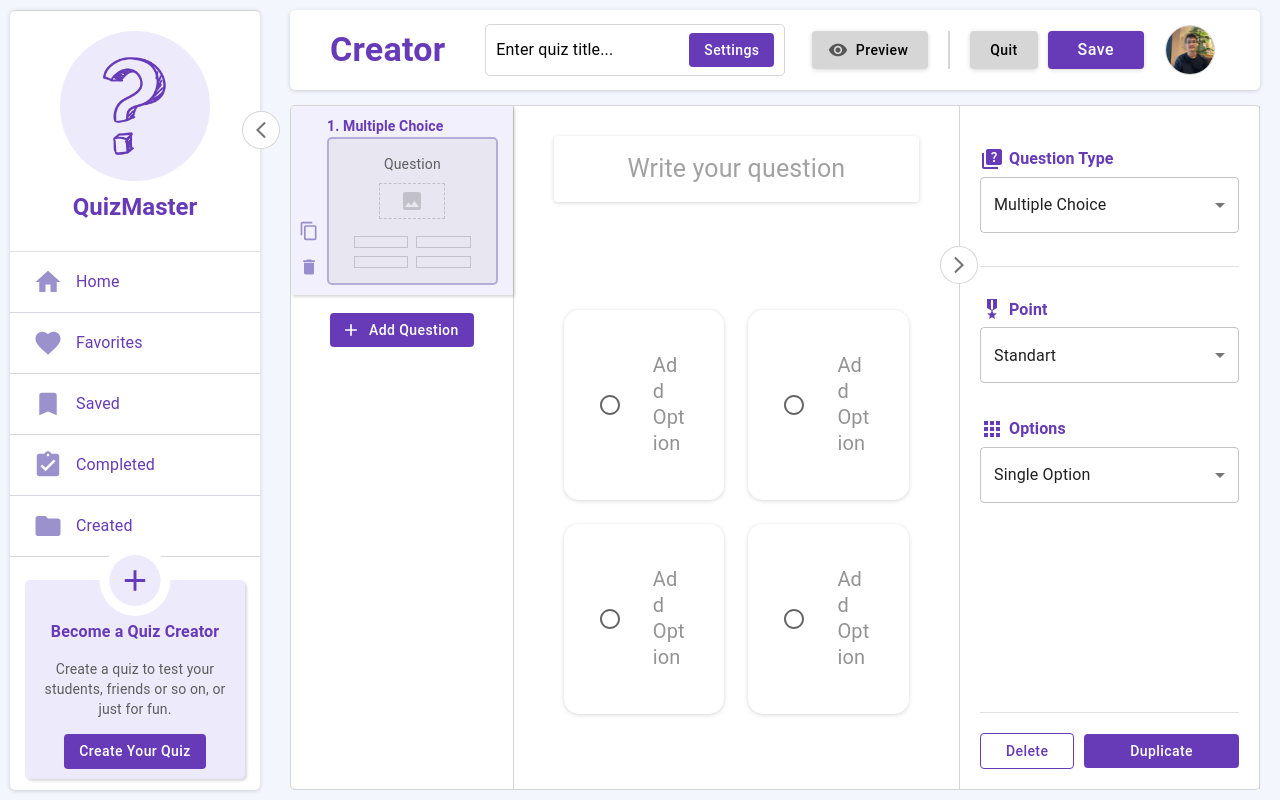
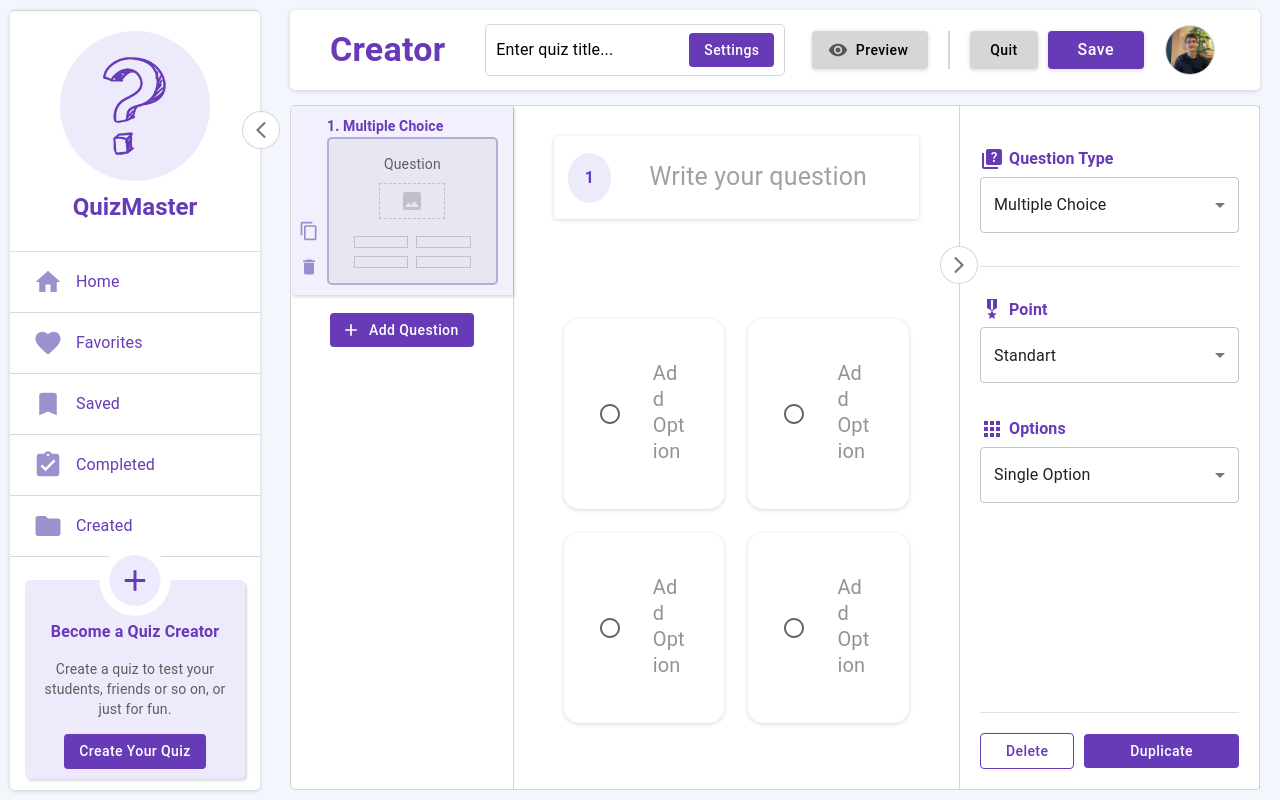
Before and after one commit to GoktugSulun/QuizMaster, a React (Vite) app in the folder frontend/: page /creator/1 in a window 1280 px wide. Built offline with nearby package versions, Linux system fonts and the light colour scheme; sample sign-in values are in the browser's storage.

Commit message:
Allow user to navigate slides using keyboard arrow

```diff
--- a/frontend/src/Pages/Creator/Components/Question/Components/QuestionHeader.tsx
+++ b/frontend/src/Pages/Creator/Components/Question/Components/QuestionHeader.tsx
@@ -1,6 +1,21 @@
 import { TextInput } from "@/Core/Inputs";
 import { Stack, useTheme } from "@mui/material"
 import { useFormContext } from "react-hook-form";
+
+const QuestionNumber = (props: { index: number; }) => (
+  <Stack
+    bgcolor="custom.light"
+    color="primary.main"
+    width={50}
+    height={50}
+    borderRadius="50%"
+    alignItems="center"
+    justifyContent="center"
+    fontWeight="bold"
+  >
+    { props.index + 1 }
+  </Stack>
+);
 
 const QuestionHeader = () => {
   const theme = useTheme();
@@ -18,6 +33,7 @@ const QuestionHeader = () => {
     >
       <TextInput
         name={`questions.${index}.name`}
+        startAdornment={<QuestionNumber index={index} />}
         value={name}
         control={form.control}
         sx={{
--- a/frontend/src/Pages/Creator/Components/Question/Question.tsx
+++ b/frontend/src/Pages/Creator/Components/Question/Question.tsx
@@ -2,7 +2,7 @@ import * as S from '../../Style/Creator.style';
 import QuestionHeader from './Components/QuestionHeader';
 import Options from './Components/Options';
 
-const Question = ({}) => {
+const Question = () => {
 
   return (
     <S.Question>
--- a/frontend/src/Pages/Creator/Components/Slides/Slides.tsx
+++ b/frontend/src/Pages/Creator/Components/Slides/Slides.tsx
@@ -53,9 +53,9 @@ const Slides = () => {
    };
 
    return (
-      // 80px: header, 30px: 15+15 padding for parent, 20px: 10+10 padding for root,
       <S.Slides>
          <Box
+            // 80px: header, 30px: 15+15 padding for parent, 20px: 10+10 padding for root,
             maxHeight="calc(100vh - 80px - 30px - 20px - 55px)"
             overflow="auto"
             sx={{ "::-webkit-scrollbar": { width: "5px" } }}
@@ -63,7 +63,7 @@ const Slides = () => {
          >
             {controlledQuestions.map((field, index) => (
                <Slide
-                  key={field.id}
+                  key={field.id || index}
                   duplicateQuestionHandler={duplicateQuestionHandler}
                   removeQuestionHandler={removeQuestionHandler}
                   field={field as QuestionType}
--- a/frontend/src/Pages/Creator/Creator.tsx
+++ b/frontend/src/Pages/Creator/Creator.tsx
@@ -6,6 +6,7 @@ import * as S from './Style/Creator.style';
 import { FormProvider, useForm, useWatch } from 'react-hook-form';
 import { CorrectOptionEnums, PointEnums, QuestionEnums, type QuestionType } from './Model/Creator.model';
 import { Header } from '@/Components/Header';
+import { useEffect } from 'react';
 
 type DefaultValuesType = {
   quizId: number;
@@ -36,6 +37,30 @@ const Creator = () => {
   const formValues = useWatch({ control: form.control });
   console.log(formValues, ' formValues');
 
+  useEffect(() => {
+    const keydownHandler = (event: KeyboardEvent) => {
+      if (event.code === "ArrowUp") {
+        const activeIndex = form.getValues("activeIndex") as number;
+        if (activeIndex !== 0) {
+          form.setValue("activeIndex", activeIndex - 1);
+        }
+        return;
+      }
+      if (event.code === "ArrowDown") {
+        const [activeIndex, questions] = form.getValues(["activeIndex", "questions"]) as [number, QuestionType[]];
+        if (activeIndex !== questions.length - 1) {
+          form.setValue("activeIndex", activeIndex + 1);
+        }
+        return;
+      }
+    }
+
+    window.addEventListener("keydown", keydownHandler);
+    return () => {
+      window.removeEventListener("keydown", keydownHandler);
+    };
+  }, []);
+
   return (
     <FormProvider {...form}>
       <Header />
--- a/frontend/src/Pages/Creator/Model/Creator.model.ts
+++ b/frontend/src/Pages/Creator/Model/Creator.model.ts
@@ -21,7 +21,7 @@ export type OptionType = {
 }
 
 export type QuestionType = {
-   id: string;
+   id?: string;
    name: string;
    options: OptionType[];
    type: QuestionEnums;
```
